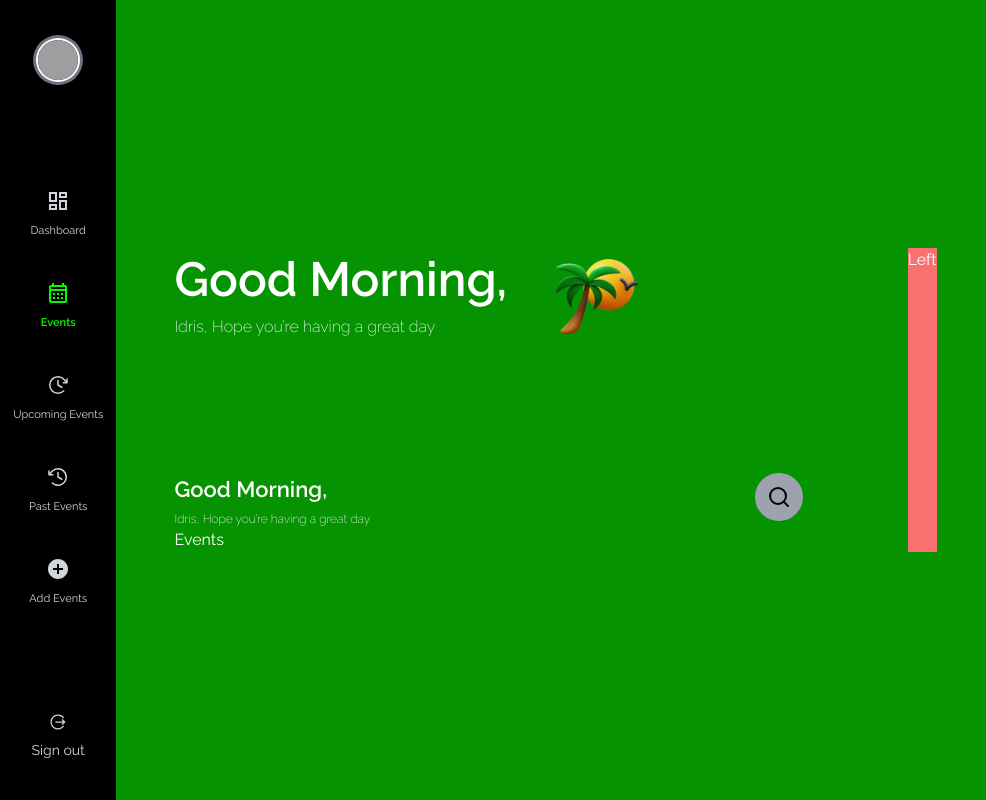
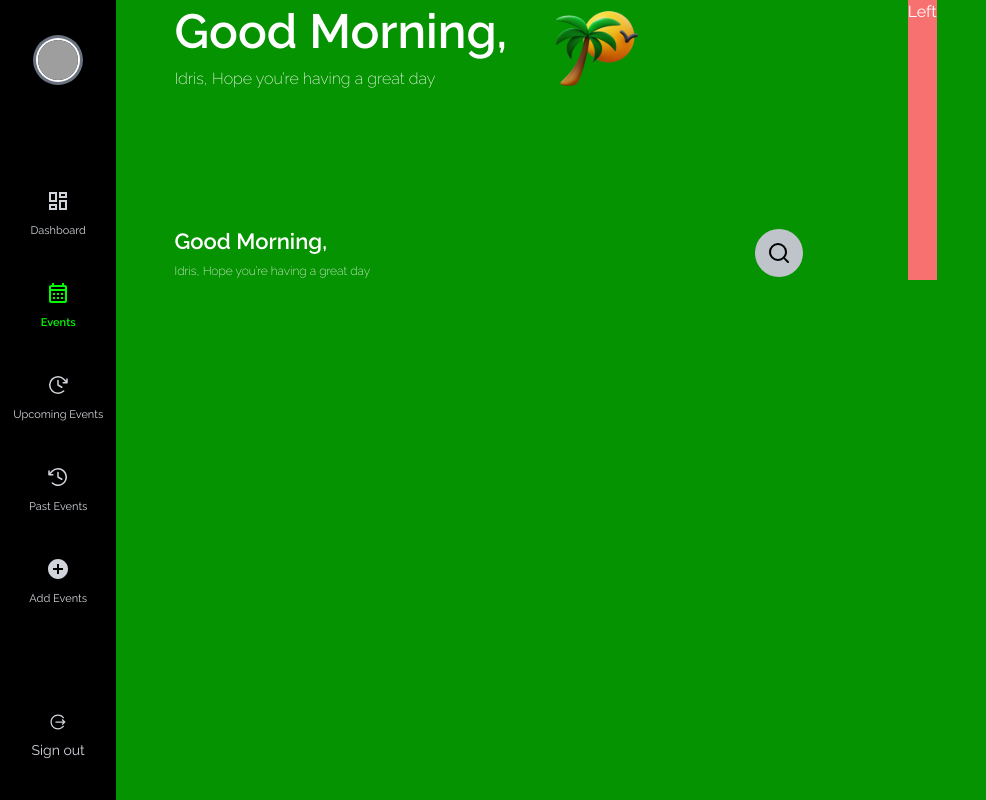
Before and after one commit to theolodocoder/D-day-frontend, a React (Vite) app: page /app/events in a window 1280 px wide. Shown: the whole page, without its empty margins (0-986 px from the left). Built offline with nearby package versions, Linux system fonts and the light colour scheme; grey boxes are pictures that could not be loaded.

Commit message:
added searchbar component

```diff
--- a/src/containers/PageContent.tsx
+++ b/src/containers/PageContent.tsx
@@ -3,7 +3,7 @@ import routes from "../routes";
 
 const PageContent = () => {
   return (
-    <div className="bg-[#059301] flex w-full text-white items-center">
+    <div className="bg-[#059301] flex w-full text-white">
       <div className="mx-auto min-w-[90%]">
         <Routes>
           {routes.map((route, index) => (
--- a/src/containers/Sidebar.tsx
+++ b/src/containers/Sidebar.tsx
@@ -13,7 +13,7 @@ const Sidebar = () => {
         <li className="flex flex-col h-full justify-between">
           <div>
             {routes.map((route, k) => (
-              <li key={k}>
+              <div key={k}>
                 <NavLink
                   end
                   to={route.path}
@@ -36,11 +36,11 @@ const Sidebar = () => {
                     ></span>
                   ) : null} */}
                 </NavLink>
-              </li>
+              </div>
             ))}
           </div>
           <div>
-            <li>
+            <div>
               <NavLink
                 end
                 to={"/sign-out"}
@@ -55,7 +55,7 @@ const Sidebar = () => {
                   Sign out
                 </div>
               </NavLink>
-            </li>
+            </div>
           </div>
         </li>
       </ul>
--- a/src/features/events/components/EventCard.tsx
+++ b/src/features/events/components/EventCard.tsx
@@ -1,6 +1,4 @@
-import { EventItem } from "../../../utils/types";
-
-const EventCard = ({ event }: EventItem) => {
+const EventCard = () => {
   return <>Item</>;
 };
 
--- a/src/features/events/components/EventList.tsx
+++ /dev/null
@@ -1,5 +0,0 @@
-const EventList = () => {
-  return <div>Events</div>;
-};
-
-export default EventList;
--- a/src/features/events/index.tsx
+++ b/src/features/events/index.tsx
@@ -1,8 +1,25 @@
+import React, { useEffect, useRef, useState } from "react";
 import { FiSearch } from "react-icons/fi";
-import EventList from "./components/EventList";
-// import { useFetchData } from "../../hooks/useFetchData";
+import EventCard from "./components/EventCard";
 
 const Event = () => {
+  const inputRef = useRef<HTMLInputElement>(null);
+  const [expanded, setExpanded] = useState<boolean>(false);
+  const [searchTerm, setSearchTerm] = useState("");
+  const handleToggleExpand = () => {
+    setExpanded(!expanded);
+  };
+
+  useEffect(() => {
+    if (expanded) {
+      inputRef.current?.focus();
+    }
+  }, [expanded]);
+
+  const handleChange = (e: React.ChangeEvent<HTMLInputElement>) => {
+    setSearchTerm(e.target.value);
+  };
+
   return (
     <div className="flex gap-x-[10%] w-full">
       <div className="w-[60%] flex flex-col gap-y-32">
@@ -24,11 +41,30 @@ const Event = () => {
               </p>
             </div>
             {/* search icon */}
-            <div className="w-12 h-12 rounded-full bg-gray-400 flex justify-center items-center cursor-pointer">
-              <FiSearch fontSize={"24px"} color="black" fontWeight={800} />
+            <div className="flex items-center gap-x-3">
+              {expanded ? (
+                <input
+                  ref={expanded && inputRef}
+                  type="text"
+                  value={searchTerm}
+                  onChange={handleChange}
+                  className="bg-transparent w-80 h-12 px-2 border-b border-b-gray-200 text-white outline-none"
+                  placeholder="Search..."
+                />
+              ) : null}
+              <div
+                className="w-12 h-12 rounded-full bg-[#BFC4CB] flex justify-center items-center cursor-pointer"
+                onClick={handleToggleExpand}
+              >
+                <FiSearch fontSize={"24px"} color="black" fontWeight={800} />
+              </div>
             </div>
           </div>
-          <EventList />
+          <div>
+            {/* {events.map((eve) => (
+            <EventCard key={eve.id}  />
+          ))} */}
+          </div>
         </div>
       </div>
       <div className="bg-red-400">Left</div>
```
